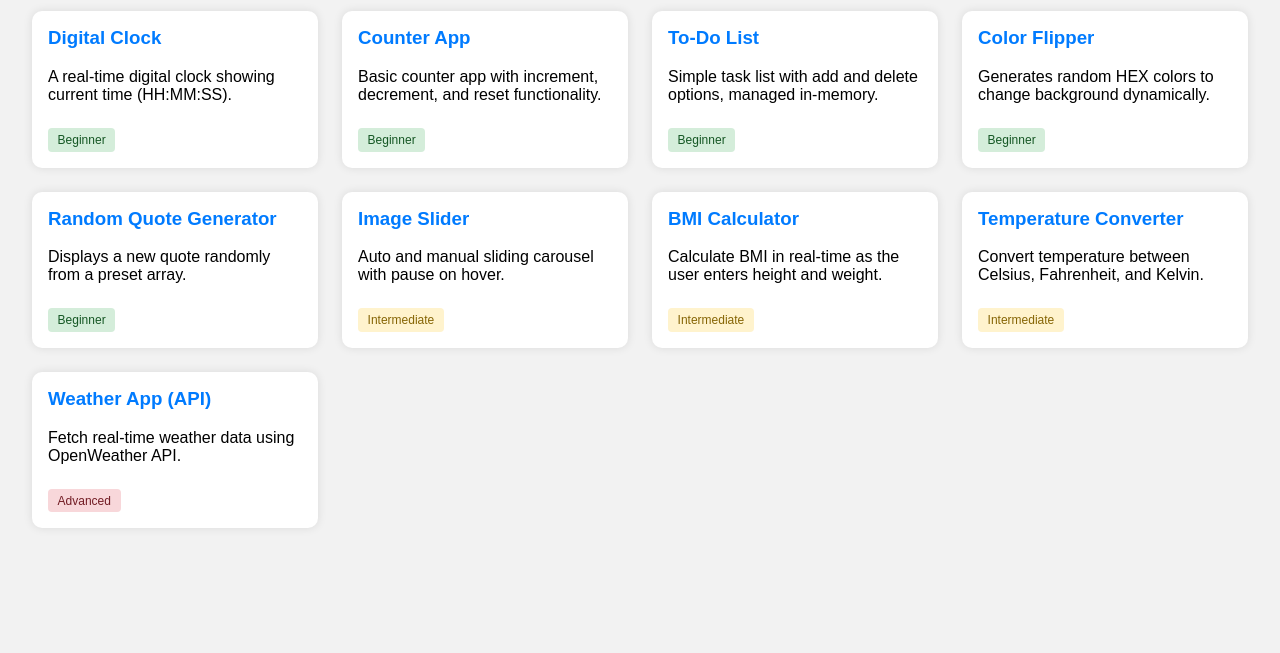
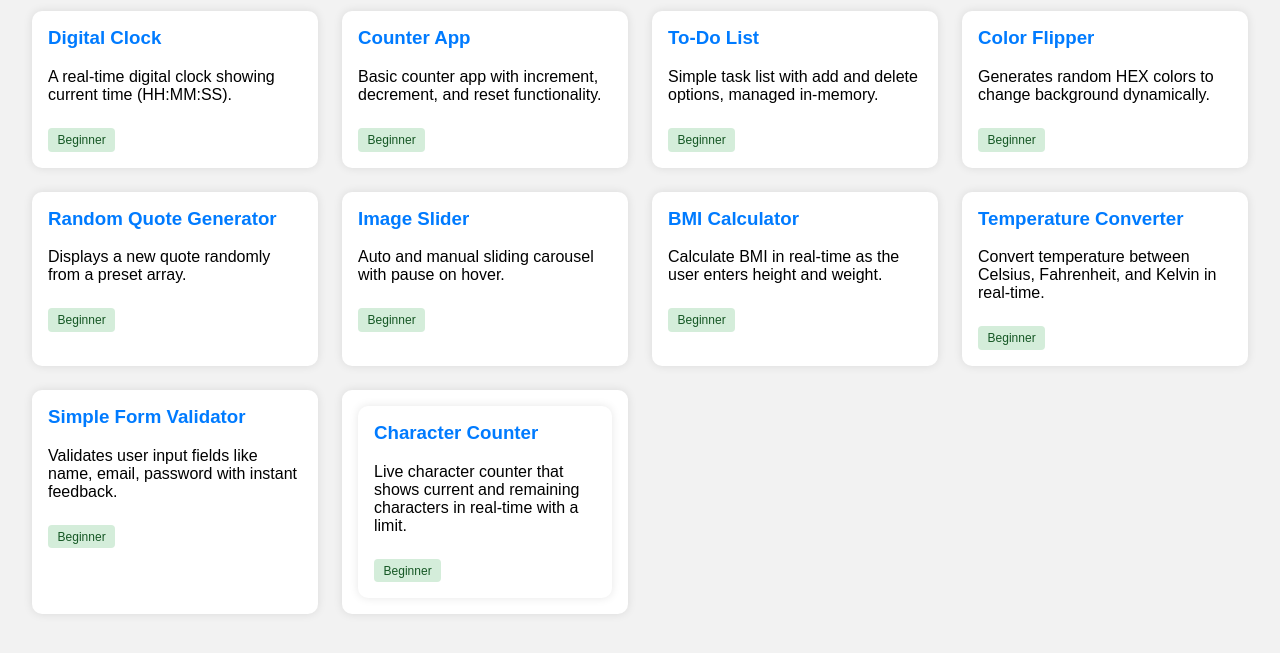
Before and after one commit to meenakshi-cy/js-projects, a plain HTML site: page index.html in a window 1280 px wide. Shown: the part 111-764 px from the top of the page. Drawn offline with Linux system fonts and the light colour scheme.

Commit message:
Update index.html

```diff
--- a/index.html
+++ b/index.html
@@ -37,24 +37,36 @@
     <div class="project-card">
       <h3><a href="Image-Slider/index.html">Image Slider</a></h3>
       <p>Auto and manual sliding carousel with pause on hover.</p>
-      <span class="tag intermediate">Intermediate</span>
+      <span class="tag beginner">Beginner</span>
     </div>
     <div class="project-card">
       <h3><a href="BMI-Calculator/index.html">BMI Calculator</a></h3>
       <p>Calculate BMI in real-time as the user enters height and weight.</p>
-      <span class="tag intermediate">Intermediate</span>
-    </div>
-    <!-- Future Projects Placeholder -->
-    <div class="project-card">
-      <h3><a href="#">Temperature Converter</a></h3>
-      <p>Convert temperature between Celsius, Fahrenheit, and Kelvin.</p>
-      <span class="tag intermediate">Intermediate</span>
+      <span class="tag beginner">Beginner</span>
     </div>
     <div class="project-card">
+      <h3><a href="Temperature-Converter/index.html">Temperature Converter</a></h3>
+      <p>Convert temperature between Celsius, Fahrenheit, and Kelvin in real-time.</p>
+      <span class="tag beginner">Beginner</span>
+    </div>
+    <div class="project-card">
+      <h3><a href="Simple-Form-Validator/index.html">Simple Form Validator</a></h3>
+      <p>Validates user input fields like name, email, password with instant feedback.</p>
+      <span class="tag beginner">Beginner</span>
+    </div>
+    <div class="project-card">
+    <div class="project-card">
+      <h3><a href="Character-Counter/index.html">Character Counter</a></h3>
+      <p>Live character counter that shows current and remaining characters in real-time with a limit.</p>
+      <span class="tag beginner">Beginner</span>
+    </div>
+
+    <!-- Future Projects Placeholder -->
+    <!-- <div class="project-card">
       <h3><a href="#">Weather App (API)</a></h3>
       <p>Fetch real-time weather data using OpenWeather API.</p>
       <span class="tag advanced">Advanced</span>
-    </div>
+    </div> -->
   </div>
 </body>
 </html>
```
